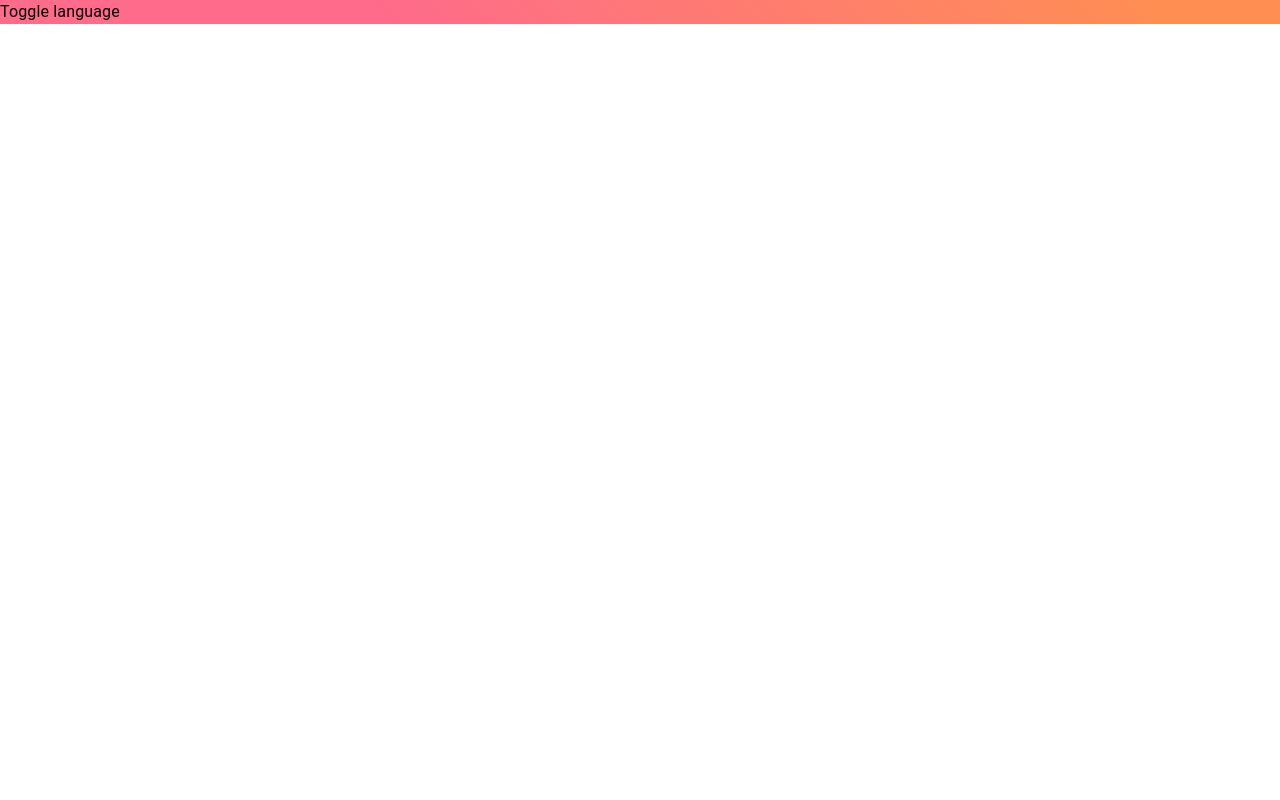
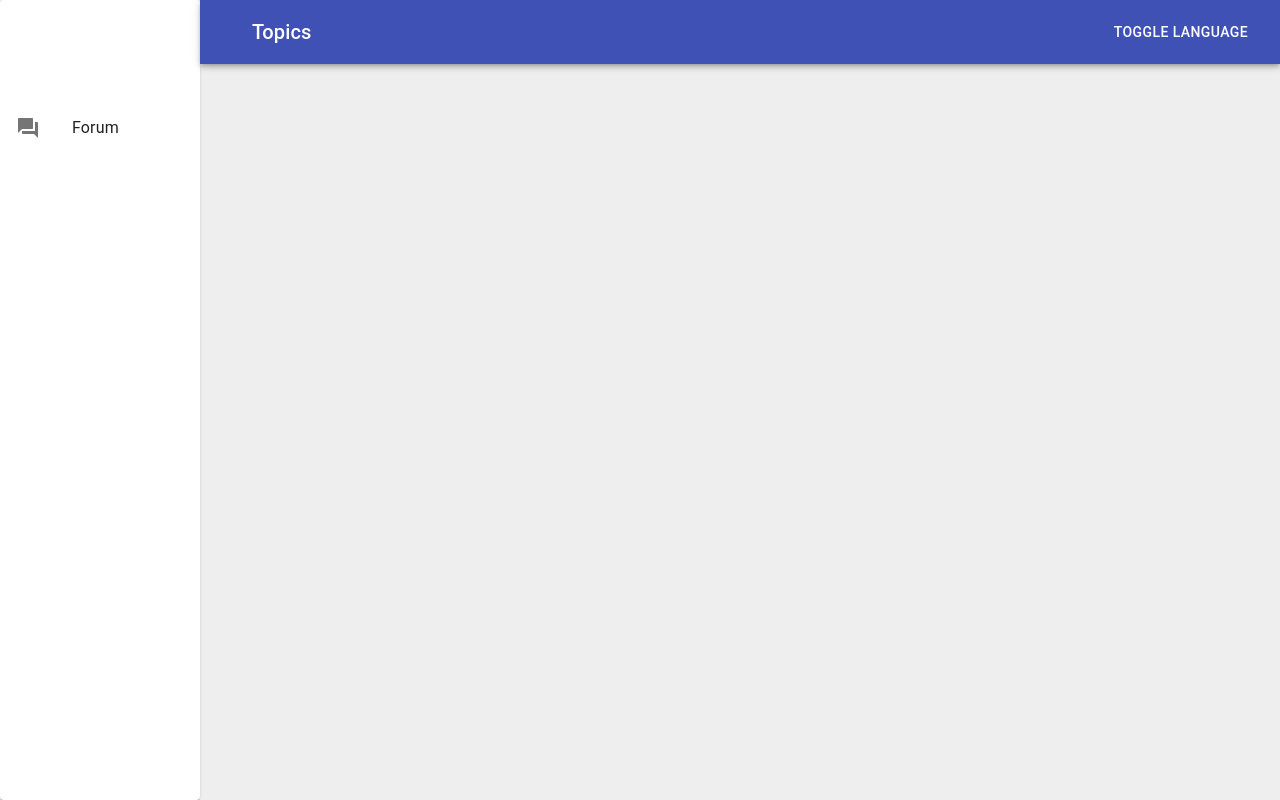
Before and after one commit to rogekk/EstateManager_Frontend, a React (Create React App) app: page / in a window 1280 px wide. Built offline with nearby package versions, Linux system fonts and the light colour scheme.

Commit message:
Restyle application

```diff
--- a/src/App.tsx
+++ b/src/App.tsx
@@ -1,6 +1,17 @@
 import React, {useState} from 'react';
 import './App.css';
-import {Box, Button, Typography} from '@material-ui/core';
+import {
+    AppBar,
+    Box,
+    Button,
+    Drawer,
+    IconButton, List, ListItem, ListItemIcon,
+    ListItemText,
+    Menu,
+    Paper,
+    Toolbar,
+    Typography
+} from '@material-ui/core';
 import {BrowserRouter, Route} from "react-router-dom";
 import {useStyles} from "./styles/UseStyles";
 import {Dashboard} from "./components/Dashboard";
@@ -9,6 +20,7 @@ import {useLocale} from "./i18n";
 import {en, pl} from "./Translations";
 import {Forums} from "./components/Forums";
 import {Community} from "./components/Types";
+import {Forum} from "@material-ui/icons";
 
 function App() {
     const classes = useStyles();
@@ -16,9 +28,16 @@ function App() {
     const [community, setCommunity] = useState<Community>({id: {id: "id1"}});
 
     return (
-        <Typography>
         <Box className={classes.background}>
-                <div onClick={(e) => {
+            <AppBar position="fixed" style={{marginLeft: '200px', width: 'calc(100% - 200px)'}}>
+                <Toolbar>
+                    <IconButton edge="start" className={classes.menuButton} color="inherit" aria-label="menu">
+                        <Menu open={false}/>
+                    </IconButton>
+                    <Typography variant="h6" className={classes.title}>
+                        Topics
+                    </Typography>
+                    <Button color="inherit" onClick={(e) => {
                         console.log("clicking");
                         if (t === en) {
                             setTranslation(pl);
@@ -26,16 +45,30 @@ function App() {
                             setTranslation(en);
                         }
                     }
-                }>
-                    Toggle language
-                </div>
+                    }>Toggle language</Button>
+                </Toolbar>
+            </AppBar>
+            <Paper style={{flexShrink: 0, width: "200px", paddingTop: "96px"}}>
+                <Typography>
+                    <List>
+                        <ListItem>
+                            <ListItemIcon>
+                                <Forum/>
+                            </ListItemIcon>
+                            <ListItemText>
+                                Forum
+                            </ListItemText>
+                        </ListItem>
+                    </List>
+                </Typography>
+            </Paper>
+
             <BrowserRouter>
                 <Route exact path="/login" render={() => <Login t={t}/>}/>
                 <Route exact path="/dashboard" render={() => <Dashboard t={t}/>}/>
                 <Route exact path="/forums" render={() => <Forums t={t} community={community}/>}/>
             </BrowserRouter>
         </Box>
-        </Typography>
     );
 }
 
--- a/src/components/Forums.tsx
+++ b/src/components/Forums.tsx
@@ -25,51 +25,22 @@ export const Forums: React.FC<{ t: Translation, community: Community }> = (props
     const [topics, setTopics] = useState<Topics | null>(null);
     const [newTopic, setNewTopic] = useState("")
 
-    const makeRequest = async () => {
-        getTopics(props.community.id)
-            .then((o) => {
-                    console.log(o);
-                    setTopics(o);
-                }
-            )
-    }
+    const makeRequest = async () => getTopics(props.community.id).then((o) => setTopics(o));
 
     if (topics === null) {
         makeRequest();
     }
 
-    const topicList = () => {
-        if (topics !== null) {
-            return topics.topics.map((topic) => {
-                return <TopicListItem topic={topic}/>
-            });
-        }
-    else
-        {
-            return <ListItem/>;
-        }
-    }
+    const topicList = () => topics !== null ? topics.topics.map((topic) => <TopicListItem topic={topic}/>) : <ListItem/>
 
     const [open, setOpen] = useState(false)
-    const handleClickOpen = () =>
-        {
-            setOpen(true);
-        }
-    ;
 
-    const handleClose = () =>
-        {
-            setOpen(false);
-        }
-    ;
+    const handleClickOpen = () => setOpen(true);
+    const handleClose = () => setOpen(false);
 
     return (
-        <Container className={classes.login}>
+        <Container className={classes.login} style={{maxHeight:"100%", overflow: "auto"}}>
 
-            <Fab variant='extended' onClick={() => setOpen(true)}>
-                <Add/>
-                {props.t.forums.create}
-            </Fab>
             <Dialog open={open} onClose={handleClose}>
                 <form onSubmit={(e) => {
                     e.preventDefault();
@@ -96,9 +67,15 @@ export const Forums: React.FC<{ t: Translation, community: Community }> = (props
                     </Button>
                 </form>
             </Dialog>
-            <List dense>
-                {topicList()}
-            </List>
+            <div style={{maxHeight: "100%"}}>
+                <List style={{}}>
+                    {topicList()}
+                </List>
+                </div>
+            <Fab variant='extended' onClick={() => setOpen(true)} className={classes.fab} color={"secondary"}>
+                <Add/>
+                {props.t.forums.create}
+            </Fab>
         </Container>
     );
-    }
+}
--- a/src/components/TopicListItem.tsx
+++ b/src/components/TopicListItem.tsx
@@ -1,18 +1,23 @@
 import {FC} from "react";
-import {Avatar, ListItem, ListItemAvatar, ListItemText, Paper} from "@material-ui/core";
+import {Avatar, ListItem, ListItemAvatar, ListItemText, Paper, Typography} from "@material-ui/core";
 import {Topic} from "./Types";
 import {useStyles} from "../styles/UseStyles";
 
 export const TopicListItem: FC<{topic: Topic}> = ({topic}) => {
     const styles = useStyles()
 
-    return (<Paper className={styles.topicListItem} elevation={8}>
+    return (<Paper className={styles.topicListItem} elevation={8} key={topic.id.id.big()}>
             <ListItem button>
                 <ListItemAvatar>
-                    <Avatar></Avatar>
+                    <Avatar variant={'rounded'}></Avatar>
                 </ListItemAvatar>
                 <ListItemText>
+                    <Typography variant='h6'>
                     {topic.subject}
+                    </Typography>
+                    <Typography>
+                    {topic.description}
+                    </Typography>
                 </ListItemText>
             </ListItem>
         </Paper>
--- a/src/components/Types.tsx
+++ b/src/components/Types.tsx
@@ -11,6 +11,7 @@ export type TopicId = { id: string }
 export type Topic = {
     id: TopicId,
     subject: string,
+    description: string,
     createdBy: string,
     createdAt: string
 }
--- a/src/services/Responses.ts
+++ b/src/services/Responses.ts
@@ -1,6 +1,7 @@
 export type TopicResponse = {
     id: string,
     subject: string,
+    description: string,
     createdBy: string,
     createdAt: string
 }
--- a/src/services/TopicsService.ts
+++ b/src/services/TopicsService.ts
@@ -9,6 +9,7 @@ export async function getTopics(communityId: CommunityId): Promise<Topics> {
     const topics: Topic[] = topicsResponse.topics.map(t => <Topic>{
         id: {id: t.id},
         subject: t.subject,
+        description: t.description,
         createdAt: t.createdAt,
         createdBy: t.createdBy
     });
--- a/src/styles/UseStyles.tsx
+++ b/src/styles/UseStyles.tsx
@@ -1,6 +1,6 @@
 import {makeStyles} from "@material-ui/core";
 
-export const grid =  {
+export const grid = {
     margin: {
         small: '8px',
         medium: '16px',
@@ -19,7 +19,7 @@ export const useStyles = makeStyles({
     },
     login: {
         paddingTop: '100px',
-        maxWidth: '600px'
+        flexGrow:1,
     },
 
     cardButtonControl: {
@@ -28,11 +28,29 @@ export const useStyles = makeStyles({
     },
 
     background: {
-        background: 'linear-gradient(45deg, #FE6B8B 30%, #FF8E53 90%)',
-        height: '100%'
+        // background: 'linear-gradient(45deg, #FE6B8B 30%, #FF8E53 90%)',
+        background: "#eee",
+        height: '100%',
+        display: 'flex',
+        maxHeight: '100%',
+        overflow: 'hidden'
     },
     topicListItem: {
         marginTop: grid.margin.medium,
         marginBottom: grid.margin.medium
     },
+    fab: {
+        position: 'absolute',
+        bottom: grid.margin.medium,
+        right: grid.margin.medium,
+    },
+    appbar: {
+        position: 'fixed'
+    },
+    menuButton: {
+        marginRight: grid.margin.medium,
+    },
+    title: {
+        flexGrow: 1,
+    },
 });
```
Lines whose indentation alone changed are shown as unchanged.
